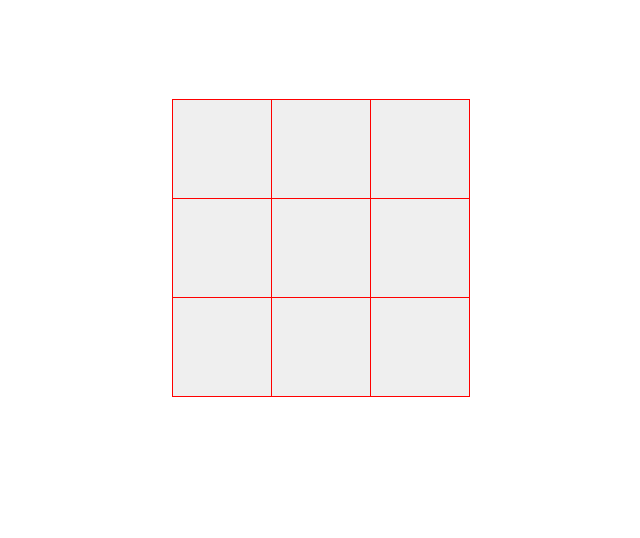
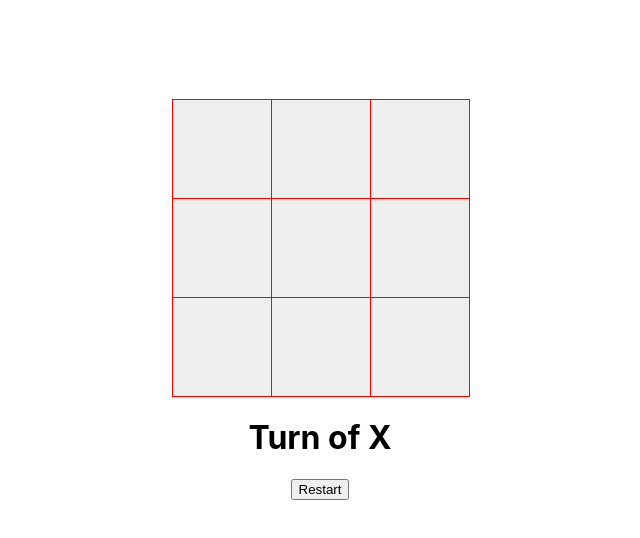
Before and after one commit to AnannyaDeveloper404/25_React_Projects, a React (Create React App) app in the folder 25_react_project/: page / in a window 1280 px wide. Shown: the top 538 px of the page, without its empty margins (320-960 px from the left). Built offline with nearby package versions, Linux system fonts and the light colour scheme.

Commit message:
Completed Tictactoe

```diff
--- a/25_react_project/package.json
+++ b/25_react_project/package.json
@@ -6,6 +6,7 @@
     "@testing-library/jest-dom": "^5.17.0",
     "@testing-library/react": "^13.4.0",
     "@testing-library/user-event": "^13.5.0",
+    "bootstrap": "^5.3.3",
     "react": "^18.3.1",
     "react-dom": "^18.3.1",
     "react-icons": "^5.3.0",
--- a/25_react_project/src/components/Tic-tac-toe/index.jsx
+++ b/25_react_project/src/components/Tic-tac-toe/index.jsx
@@ -1,4 +1,4 @@
-import React, { useState } from "react";
+import React, { useEffect, useState } from "react";
 import "./styles.css";
 const Square = ({ value, onClick }) => {
   return (
@@ -11,14 +11,51 @@ const Square = ({ value, onClick }) => {
 const TicTacToe = () => {
   const [squares, setSquares] = useState(Array(9).fill(""));
   const [isXTurn, setIsXTurn] = useState(true);
+  const [status, setStatus] = useState("");
   function handleClick(getCurrentSquare) {
-    if (squares[getCurrentSquare] !== "") {
+    if (getWinner(squares) || squares[getCurrentSquare] !== "") {
       return;
     }
     let cpySquares = [...squares];
     cpySquares[getCurrentSquare] = isXTurn ? "X" : "O";
     setIsXTurn(!isXTurn);
     setSquares(cpySquares);
+  }
+  function getWinner(squares) {
+    const winningPattern = [
+      [0, 1, 2],
+      [3, 4, 5],
+      [6, 7, 8],
+      [0, 3, 6],
+      [1, 4, 7],
+      [2, 5, 8],
+      [0, 4, 8],
+      [2, 4, 6],
+    ];
+    for (let i = 0; i < winningPattern.length; i++) {
+      const [x, y, z] = winningPattern[i];
+      if (
+        squares[x] &&
+        squares[x] === squares[y] &&
+        squares[x] === squares[z]
+      ) {
+        return squares[x];
+      }
+    }
+    return null;
+  }
+  useEffect(() => {
+    if (!getWinner(squares) && squares.every((item) => item !== "")) {
+      setStatus("This is a draw ! please restart");
+    } else if (getWinner(squares)) {
+      setStatus(`Winner is ${getWinner(squares)}`);
+    } else {
+      setStatus(`Turn of ${isXTurn ? "X" : "Y"}`);
+    }
+  }, [squares]);
+  function handleRestart() {
+    setIsXTurn(true);
+    setSquares(Array(9).fill(""));
   }
   return (
     <div className="tic-tac-toe-container">
@@ -37,6 +74,8 @@ const TicTacToe = () => {
         <Square value={squares[7]} onClick={() => handleClick(7)} />
         <Square value={squares[8]} onClick={() => handleClick(8)} />
       </div>
+      <h1>{status}</h1>
+      <button onClick={handleRestart}>Restart</button>
     </div>
   );
 };
```
Also changed, not shown: 1 other file (tests, documents, lock files or other folders).
